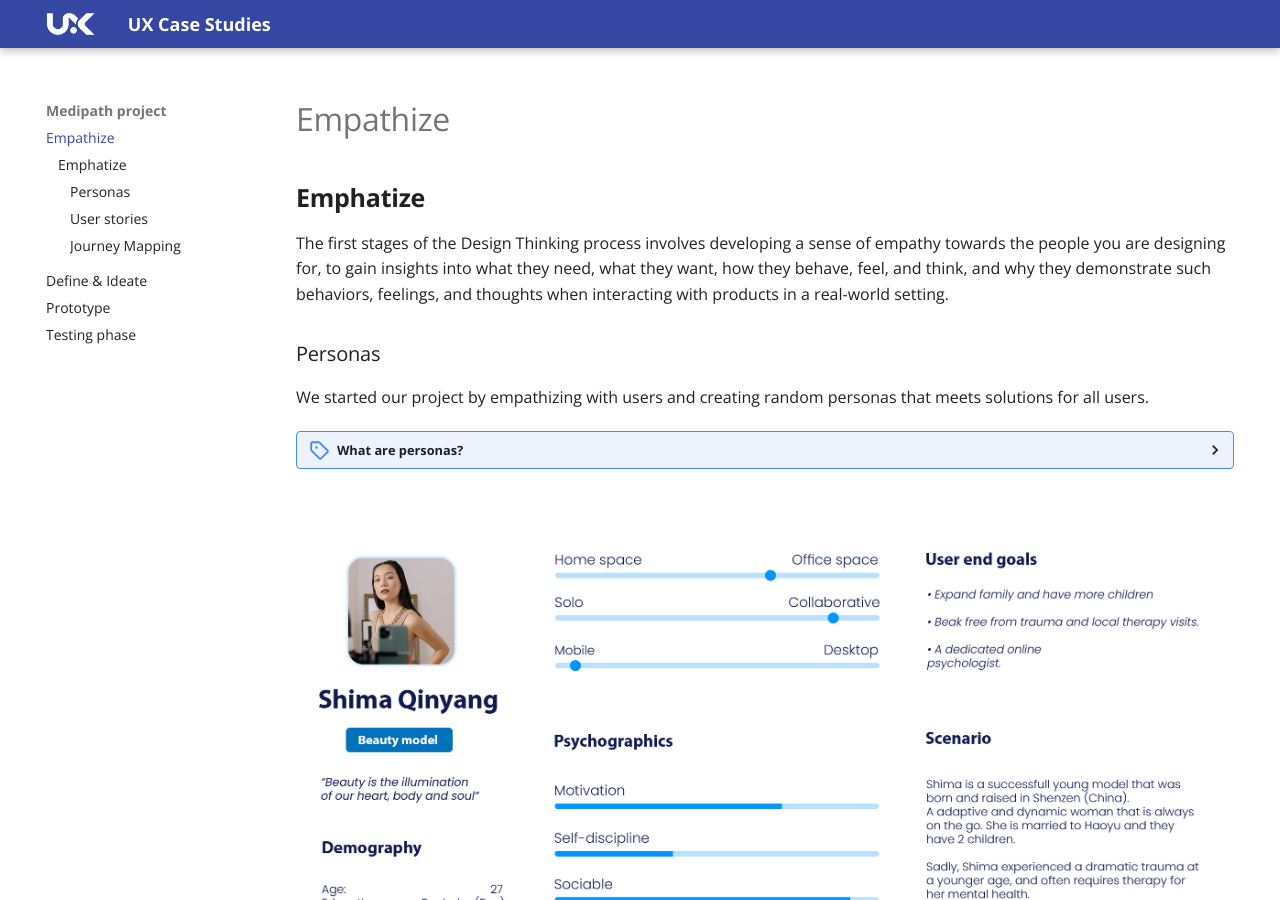
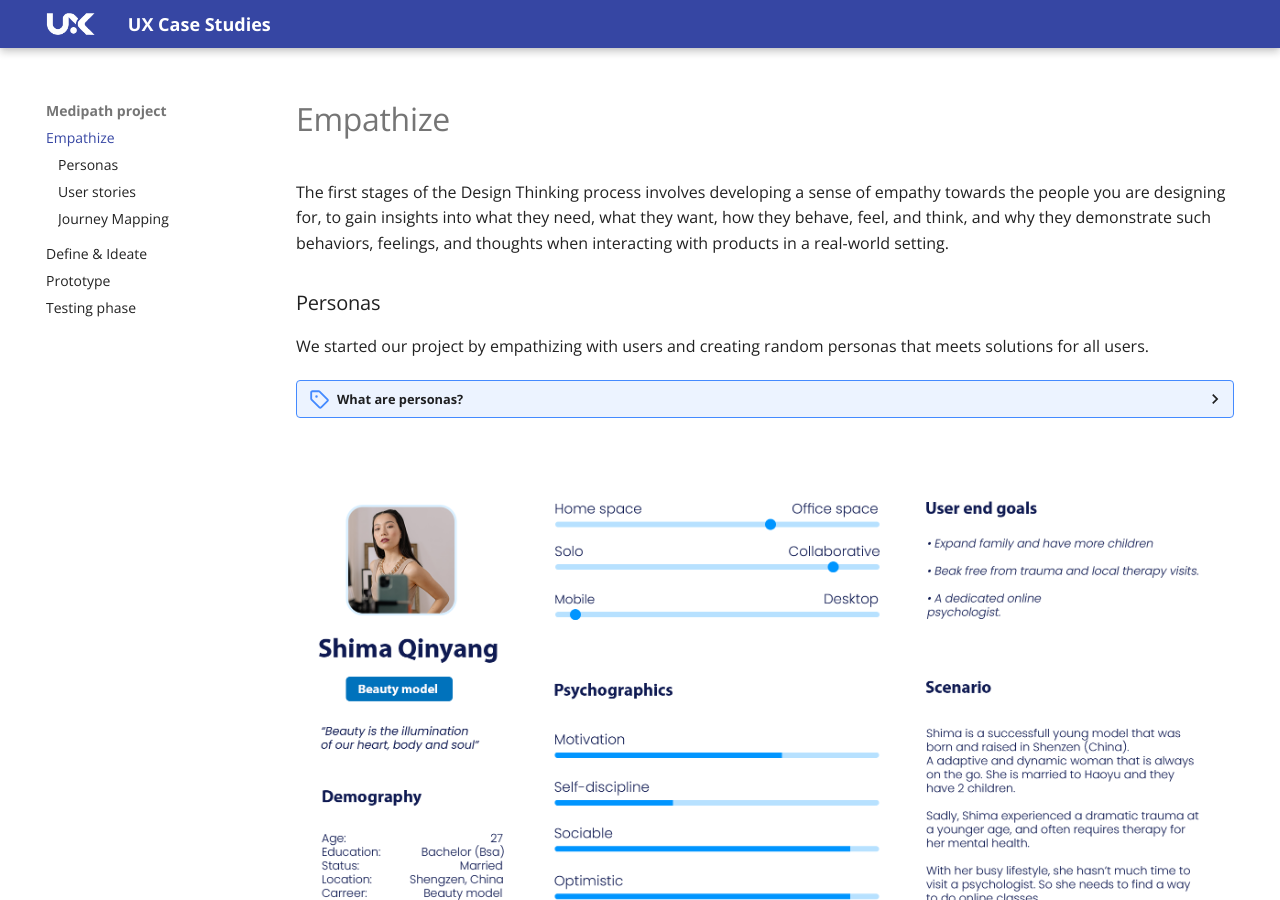
Before and after one commit to divstackio/docs-study, an MkDocs documentation site: the page built from docs/empathize.md, in a window 1280 px wide and 900 px high. Built offline with MkDocs 1.6.1 and Material for MkDocs 9.7.7, drawn with Linux system fonts in a browser that asks for light colours; comment, search, counter and statistics services are not loaded.

Commit message:
Update empathize.md

```diff
--- a/docs/empathize.md
+++ b/docs/empathize.md
@@ -1,5 +1,3 @@
-## **Emphatize** ##
-
 The first stages of the Design Thinking process involves developing a sense of empathy towards the people you are designing for, to gain insights into what they need, what they want, how they behave, feel, and think, and why they demonstrate such behaviors, feelings, and thoughts when interacting with products in a real-world setting.
 
 
```
